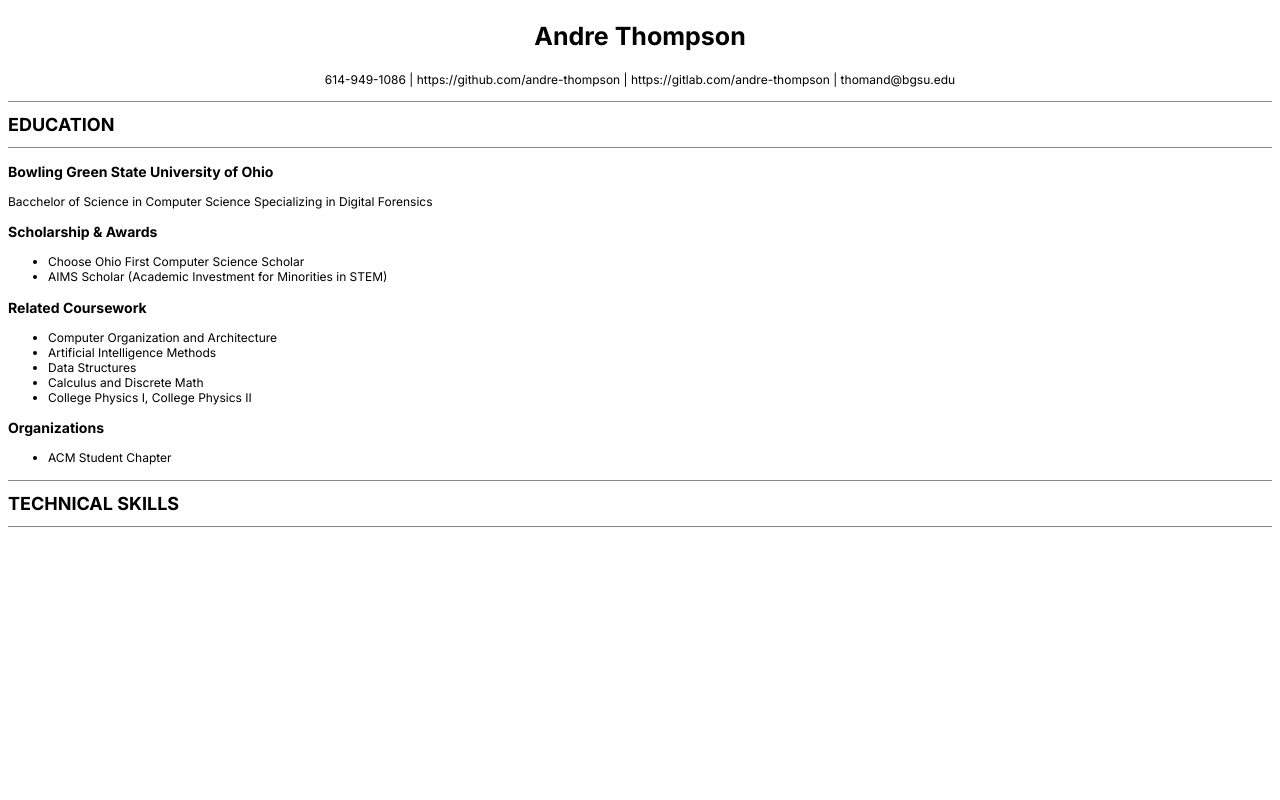
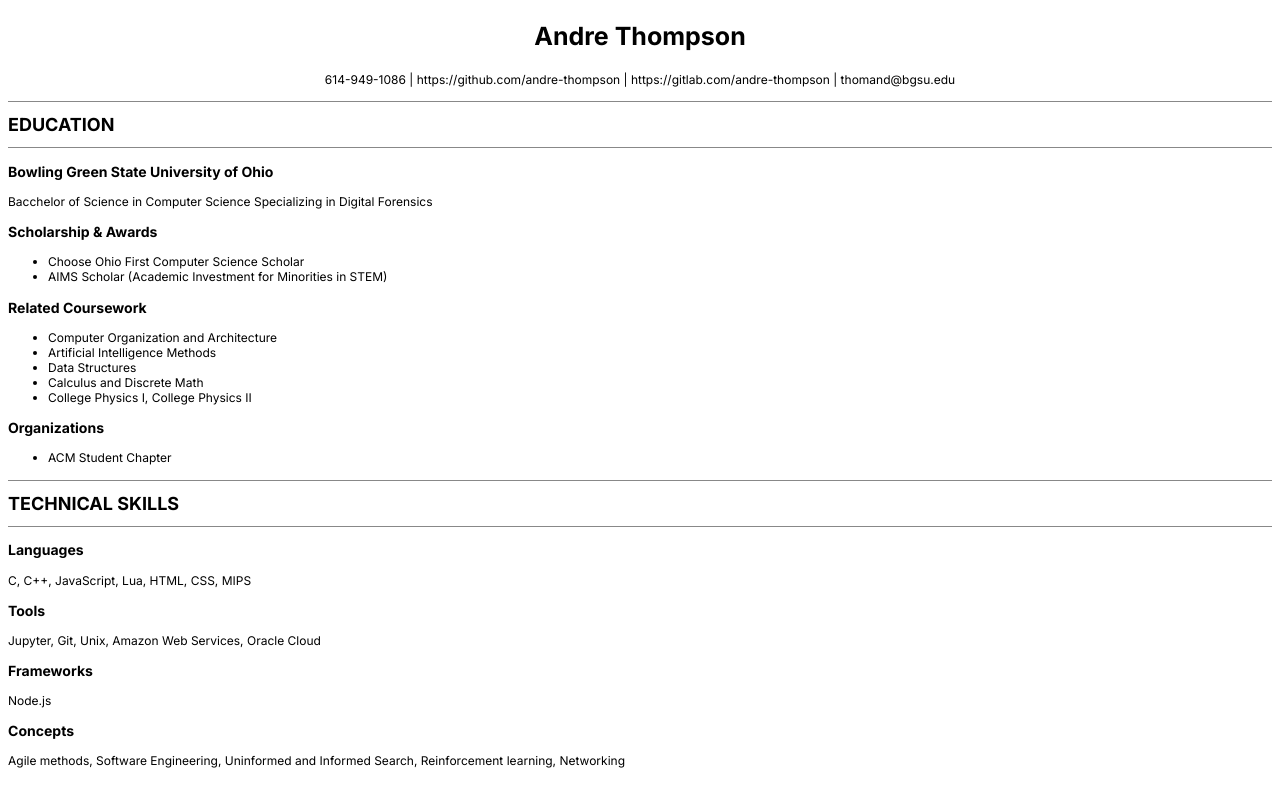
Before and after one commit to andre-thompson/resume, a plain HTML site: page index.html in a window 1280 px wide. Drawn offline with Linux system fonts and the light colour scheme.

Commit message:
technical skills section complete

```diff
--- a/index.html
+++ b/index.html
@@ -39,7 +39,14 @@
 
 <section class="skills">
 <h2>Technical Skills</h2>
-
+<h3>Languages</h3>
+C, C++, JavaScript, Lua, HTML, CSS, MIPS
+<h3>Tools</h3>
+Jupyter, Git, Unix, Amazon Web Services, Oracle Cloud
+<h3>Frameworks</h3>
+Node.js
+<h3>Concepts</h3>
+Agile methods, Software Engineering, Uninformed and Informed Search, Reinforcement learning, Networking
 </section>
 </body>
 </html>
```
